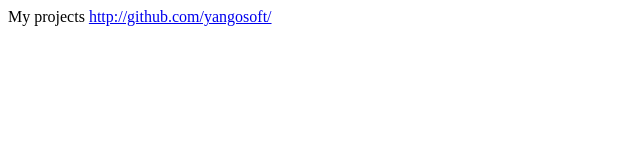
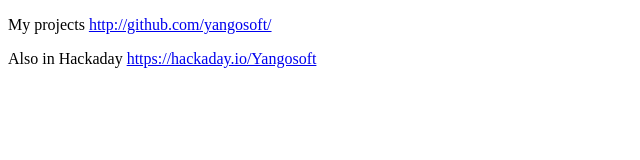
Before and after one commit to yangosoft/yangosoft.github.io, a plain HTML site: page index.html in a window 1280 px wide. Shown: the whole page, without its empty margins (0-640 px from the left). Drawn offline with Linux system fonts and the light colour scheme.

Commit message:
Updated profile

```diff
--- a/index.html
+++ b/index.html
@@ -4,6 +4,7 @@
 		<title>Yangosoft</title>
 	</head>
 	<body>
-		My projects <a href="http://github.com/yangosoft/">http://github.com/yangosoft/</a>
+		<p>My projects <a href="https://github.com/yangosoft/">http://github.com/yangosoft/</a></p>
+		<p>Also in Hackaday <a href="https://hackaday.io/Yangosoft">https://hackaday.io/Yangosoft</a></p>
 	</body>
 </html>
```
